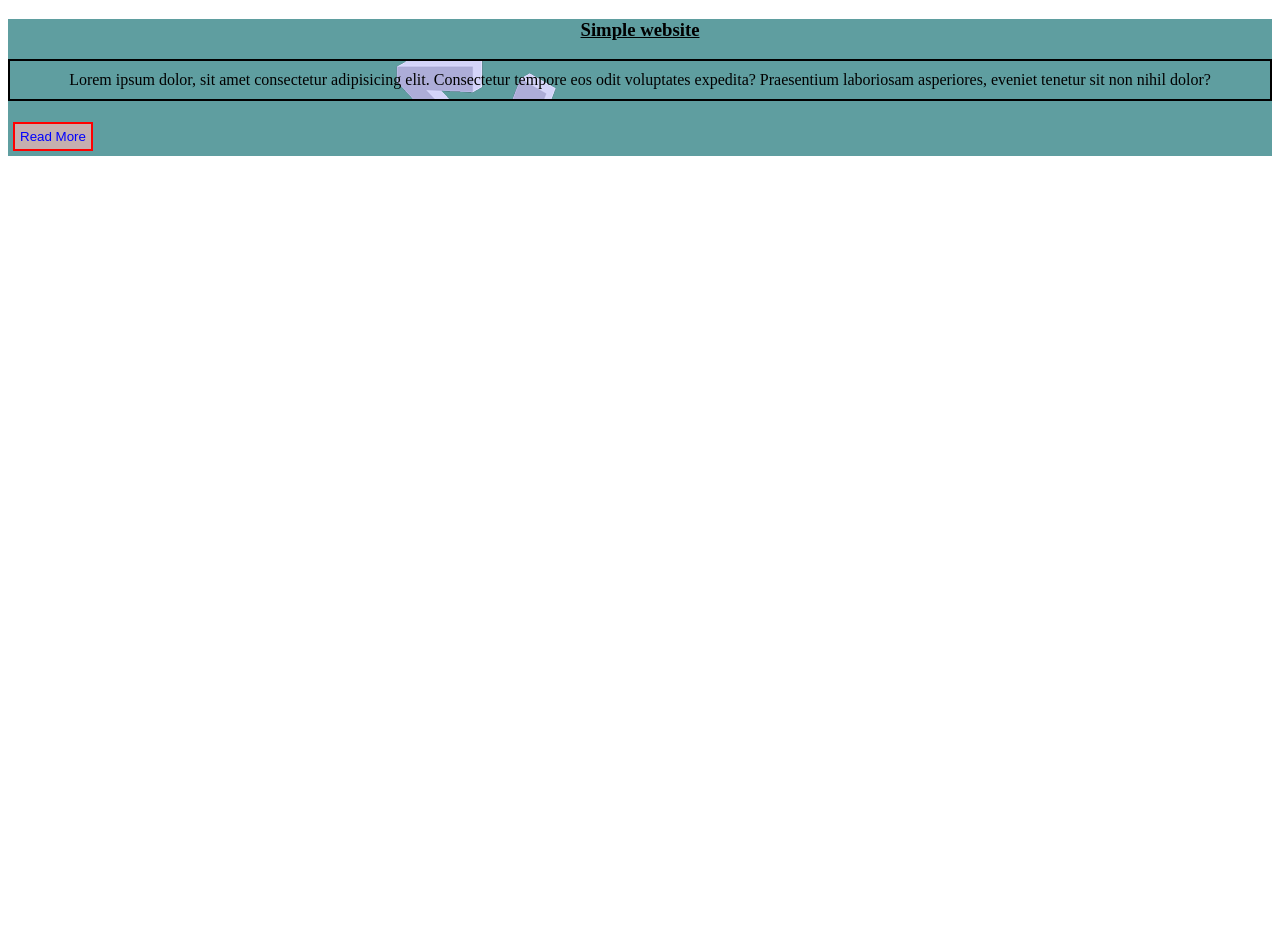
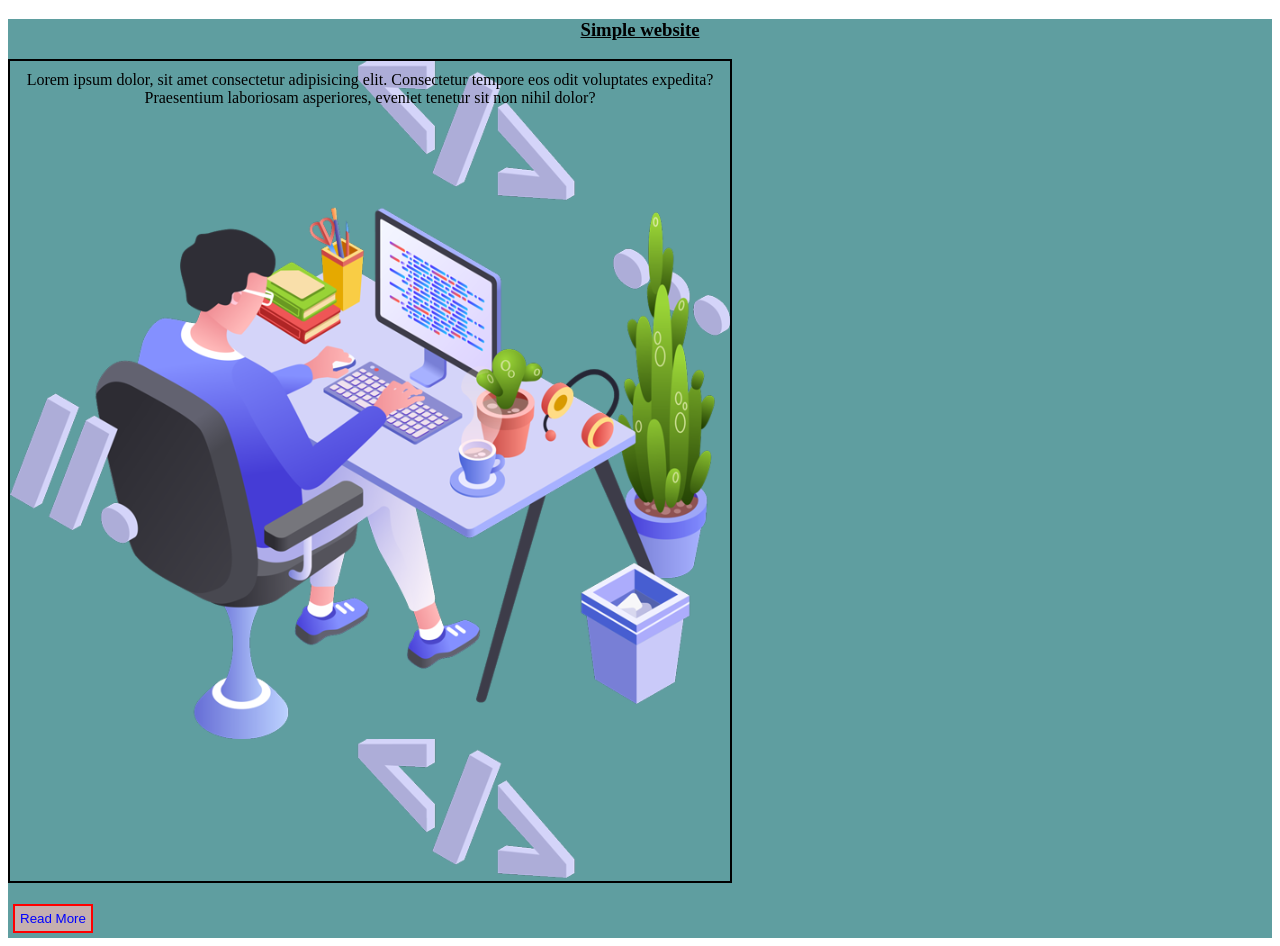
Before and after one commit to Nusratbadhon1998/web-repo, a plain HTML site: page index.html in a window 1280 px wide. Before the commit the page ends 800 px from the top, so only its background shows below. Drawn offline with Linux system fonts and the light colour scheme.

Commit message:
image added

```diff
--- a/style.css
+++ b/style.css
@@ -13,7 +13,11 @@ div{
     padding: 10px;
     text-align: center;
     background-image: url("pic.png");
-    background-repeat: no-repeat;
+    /* background-repeat: no-repeat; */
+    height: 800px;
+    width: 700px;
+    background-size: contain;
+
 
 }
 
```
